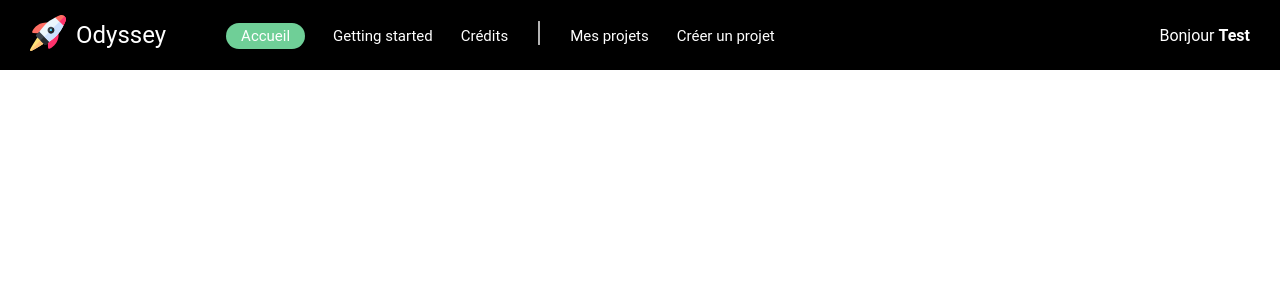
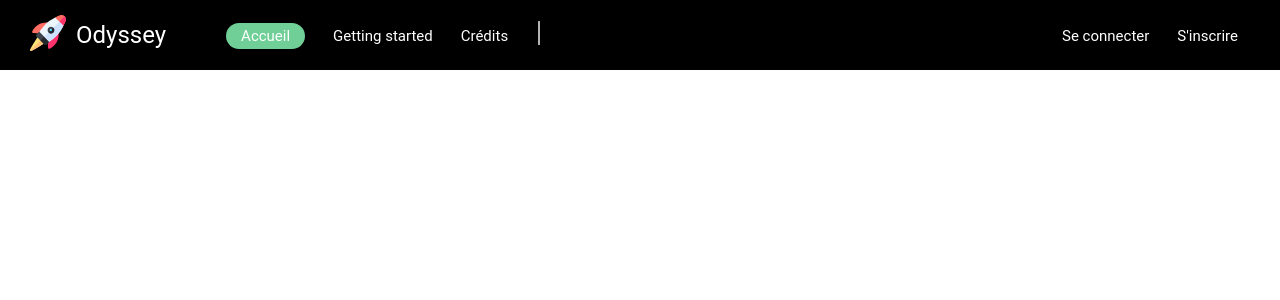
Before and after one commit to FoxGlow/odyssey, a PHP site: template app/Views/template.html.twig in a window 1280 px wide. Shown: the top 300 px of the page. Run offline with PHP 8.4, Linux system fonts and the light colour scheme; the template is opened without the code that fills it, so the values that code supplies are empty; some libraries are stand-ins or nearby versions.

Commit message:
Update navbar component

```diff
--- a/app/Views/components/navbar.html.twig
+++ b/app/Views/components/navbar.html.twig
@@ -2,31 +2,40 @@
     <div class="nav-logo">
         <img src="assets/images/nav/rocket.svg" alt="Odyssey logo" />
     </div>
+
     <div class="nav-title">
         <span>Odyssey</span>
     </div>
+
     <div class="nav-general">
-        <a href="" id="selected">Accueil</a>
-        <a href="">Getting started</a>
-        <a href="">Crédits</a>
+        <a href="/" id="selected">Accueil</a>
+        <a href="/getting-started">Getting started</a>
+        <a href="/credits">Crédits</a>
     </div>
+
     <div class="nav-separator">
         <img src="assets/images/nav/line.svg" alt="line" />
     </div>
+
     <div class="nav-user">
+        <!--
         <div class="nav-user-authenticated">
-            <a href="">Mes projets</a>
-            <a href="">Créer un projet</a>
-        </div>
-        <div class="nav-empty"></div>
-        <!--
-        <div class="nav-user-guest nav-right">
-            <a href="">Se connecter</a>
-            <a href="">S'inscrire</a>
+            <a href="/project/list">Mes projets</a>
+            <a href="/project/new">Créer un projet</a>
         </div>
         -->
+
+        <div class="nav-empty"></div>
+
+        <div class="nav-user-guest nav-right">
+            <a href="/user/login">Se connecter</a>
+            <a href="/user/register">S'inscrire</a>
+        </div>
+
+        <!--
         <div class="nav-user-authenticated-name nav-right">
             <span class="nav-user-name">Bonjour <strong>Test{{ username }}<strong></span>
         </div>
+        -->
     </div>
 </nav>
```
